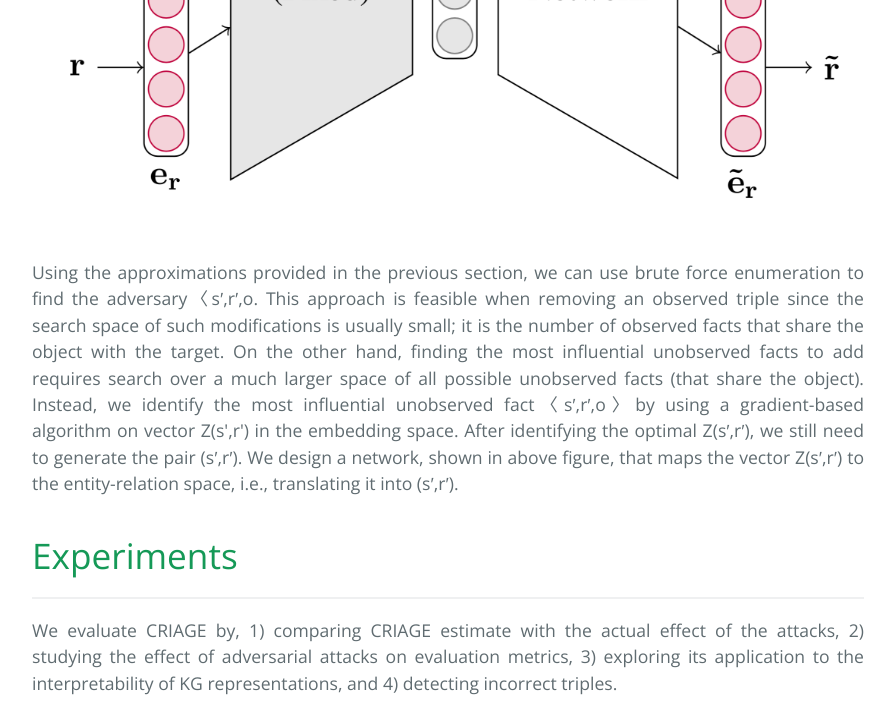
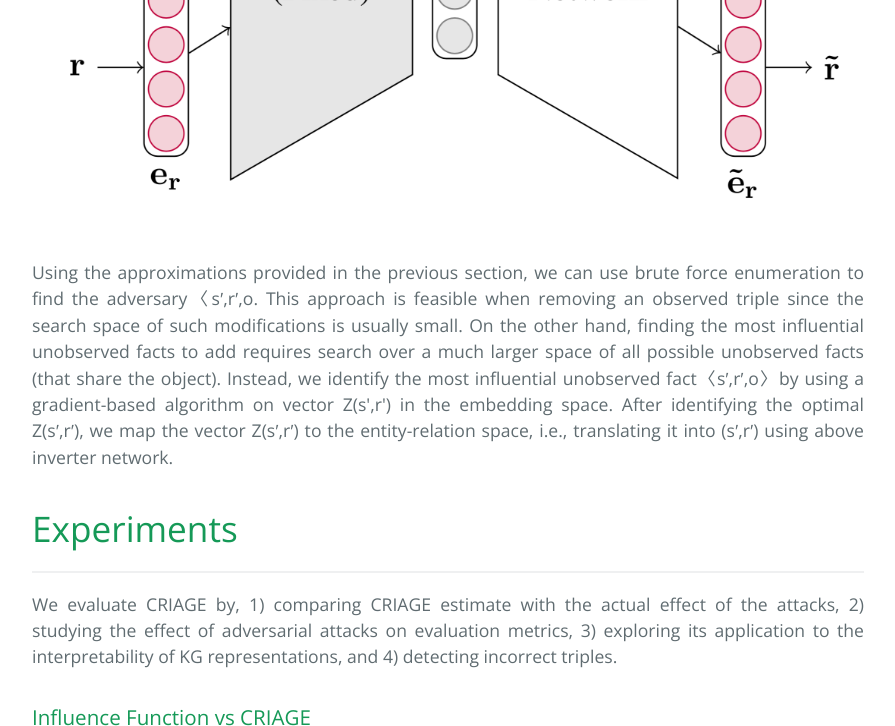
Before and after one commit to pouyapez/criage, a Jekyll site: the page built from index.md, in a window 1280 px wide and 900 px high, scrolled down 3710 px, cut to the strip 0-726 px from the top of the window. Shown: the whole strip, without its empty margins (192-1087 px from the left). Built offline with Jekyll 4.4.1, drawn with Linux system fonts in a browser that asks for light colours.

Commit message:
Update index.md

```diff
--- a/index.md
+++ b/index.md
@@ -60,7 +60,7 @@
 ![Branching](/images/autoencoder.png)
 
 <p align="justify">
-Using the approximations provided in the previous section, we can use brute force enumeration to find the adversary〈s′,r′,o. This approach is feasible when removing an observed triple since the search space of such modifications is usually small; it is the number of observed facts that share the object with the target. On the other hand, finding the most influential unobserved facts to add requires search over a much larger space of all possible unobserved facts (that share the object). Instead, we identify the most influential unobserved fact〈s′,r′,o〉by using a gradient-based algorithm on vector Z(s',r') in the embedding space. After identifying the optimal Z(s′,r′), we still need to generate the pair (s′,r′). We design a network, shown in above figure, that maps the vector Z(s′,r′) to the entity-relation space, i.e., translating it into (s′,r′).
+Using the approximations provided in the previous section, we can use brute force enumeration to find the adversary〈s′,r′,o. This approach is feasible when removing an observed triple since the search space of such modifications is usually small. On the other hand, finding the most influential unobserved facts to add requires search over a much larger space of all possible unobserved facts (that share the object). Instead, we identify the most influential unobserved fact〈s′,r′,o〉by using a gradient-based algorithm on vector Z(s',r') in the embedding space. After identifying the optimal Z(s′,r′), we map the vector Z(s′,r′) to the entity-relation space, i.e., translating it into (s′,r′) using above inverter network.
 </p>
 
 # Experiments
```
